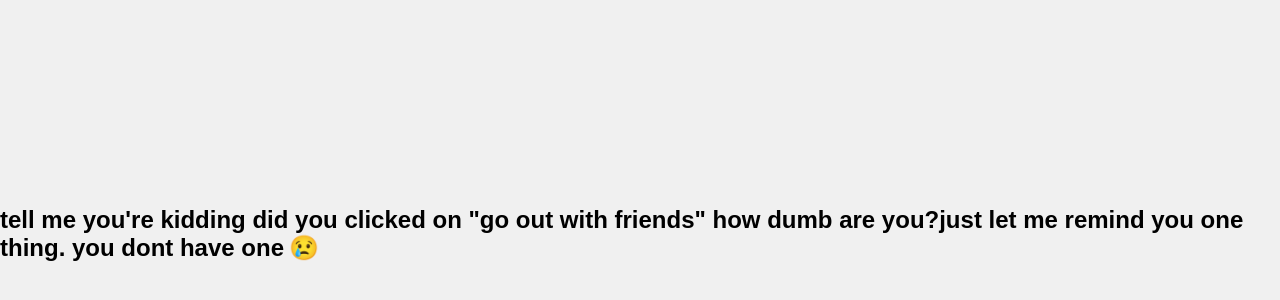
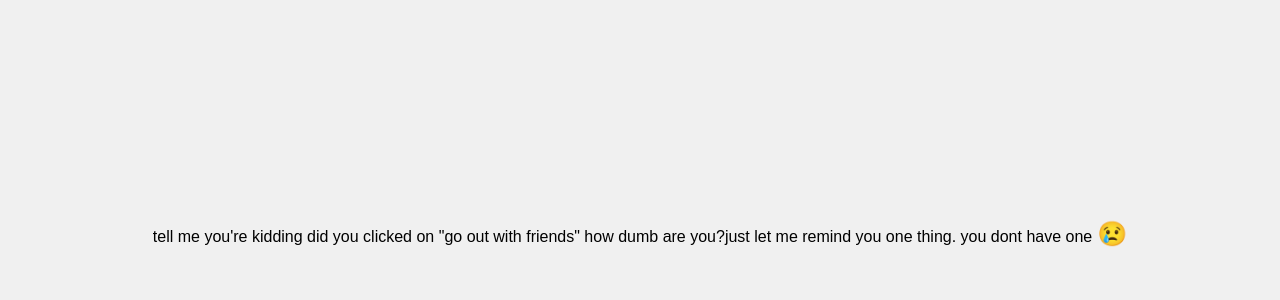
Before and after one commit to yeselamsewb/birthday, a plain HTML site: page out.html in a window 1280 px wide. Shown: the part 166-466 px from the top of the page. Drawn offline with Linux system fonts and the light colour scheme.

Commit message:
Update out.html

```diff
--- a/out.html
+++ b/out.html
@@ -4,6 +4,6 @@
  <link rel="stylesheet" href="plans.css">
 </head>
 <body>
-    <h2>tell me you're kidding did you clicked on "go out with friends" how dumb are you?just let me remind you one thing. you dont have one<span class="emoji">😢</span></span></h2>
+    <div>tell me you're kidding did you clicked on "go out with friends" how dumb are you?just let me remind you one thing. you dont have one<span class="emoji">😢</span></div>
 </body>
 </html>
```
